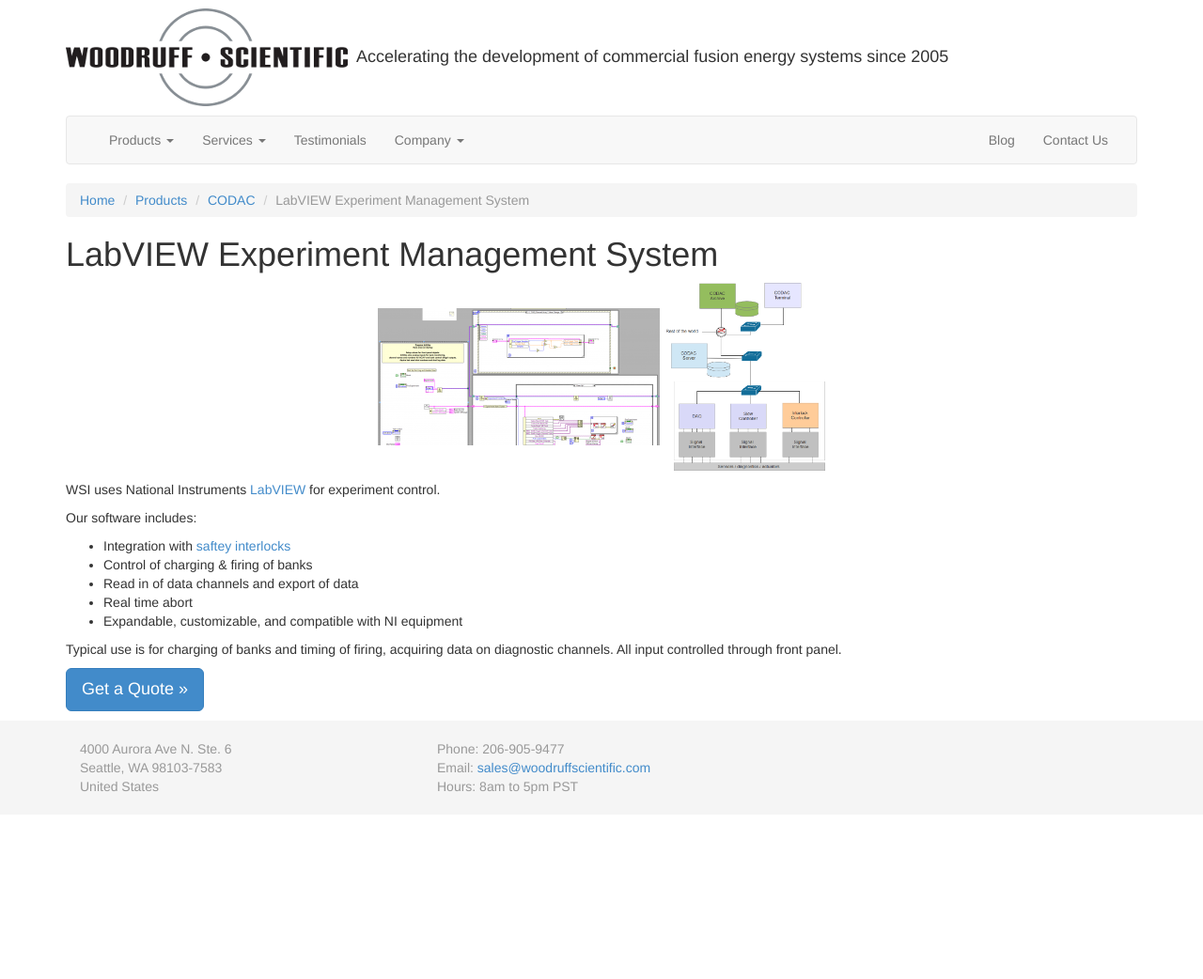
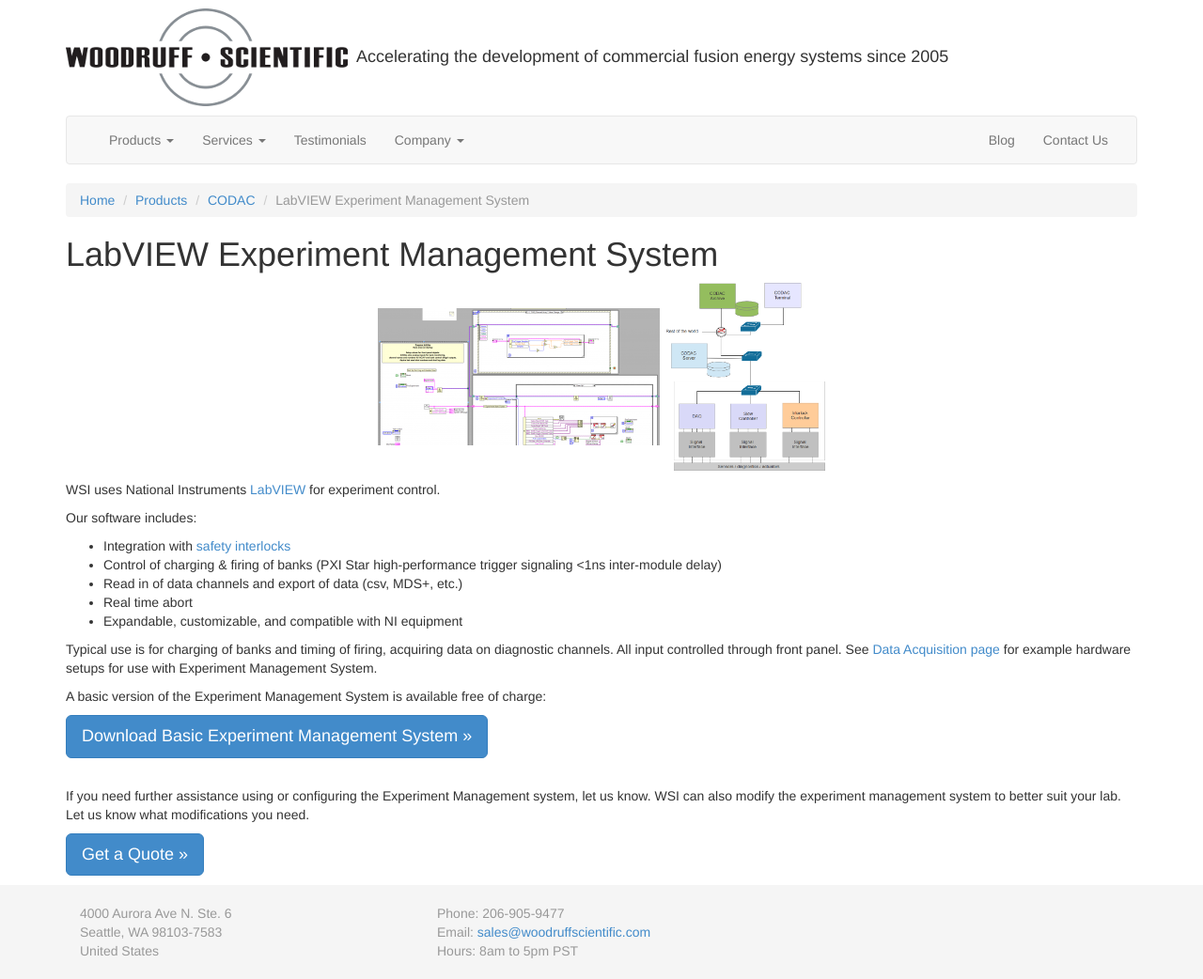
Before and after one commit to jeswsi/Website, a PHP site: page /labview in a window 1280 px wide. Shown: the part 21-1063 px from the top of the page at 94% size. Before the commit the page ends 866 px from the top, so only its background shows below. Run offline with PHP 8.4, Linux system fonts and the light colour scheme; some libraries are stand-ins or nearby versions.

Commit message:
added more info to labview page, allow download of labview code

```diff
--- a/labview.php
+++ b/labview.php
@@ -28,20 +28,32 @@
 	<p>WSI uses National Instruments <a href="http://www.ni.com/labview/">LabVIEW</a> for experiment control.
 	<p>Our software includes:
 		<ul>
-			<li>Integration with <a href="safety">saftey interlocks</a></li>
-			<li>Control of charging &amp; firing of banks</li>
-			<li>Read in of data channels and export of data</li>
+			<li>Integration with <a href="safety">safety interlocks</a></li>
+			<li>Control of charging &amp; firing of banks (PXI Star high-performance trigger signaling &lt;1ns inter-module delay)</li>
+			<li>Read in of data channels and export of data (csv, MDS+, etc.)</li>
 			<li>Real time abort</li>
 			<li>Expandable, customizable, and compatible with NI equipment</li>
 		</ul>
-		Typical use is for charging of banks and timing of firing, acquiring data on diagnostic channels. All input controlled through front panel.
+		Typical use is for charging of banks and timing of firing, acquiring data on diagnostic channels. All input controlled through front panel. See <a href="daq">Data Acquisition page</a> for example hardware setups for use with Experiment Management System.</p>
+		<p>A basic version of the Experiment Management System is available free of charge:
 	</p>
+	<p><a class="btn btn-lg btn-primary" onclick="agree()" role="button">Download Basic Experiment Management System &raquo;</a></p>
+<br />
+	<p>If you need further assistance using or configuring the Experiment Management system, let us know. WSI can also modify the experiment management system to better suit your lab. Let us know what modifications you need.</p>
 	<p><a class="btn btn-lg btn-primary" href="mailto: sales@woodruffscientific.com?subject=Experiment management system RFQ &#038;body=How%20many%20banks:%0D%0A%0D%0AHow%20many%20acquisition%20channels:%0D%0A%0D%0AShort%20description%20of%20the%20application:%0D%0A%0D%0ANeeded%20by(Date):%0D%0A%0D%0AContact(Name/email/phone/fax/etc):" role="button">Get a Quote &raquo;</a></p>
 
 
     </div> <!-- /container -->
     </div> <!-- /wrap -->
+    <script>
+    function agree()
+    {
+    	if(confirm("By downloading this software, you agree to the following terms:\n\nThe software is provided 'as is', without warranty of any kind, express or implied, including but not limited to the warranties of merchantability, fitness for a particular purpose and noninfringement. In no event shall the authors or copyright holders be liable for any claim, damages or other liability, whether in an action of contract, tort or otherwise, arising from, out of or in connection with the software or the use or other dealings in the software.")) {
+    		window.location.href="files/labview_experiment_management_system.zip"
+    	}
 
+    }
+    </script>
 	<?php
 	$footer = file_get_contents('footer.html');
 	echo $footer;
```
Also changed, not shown: 1 other file.
